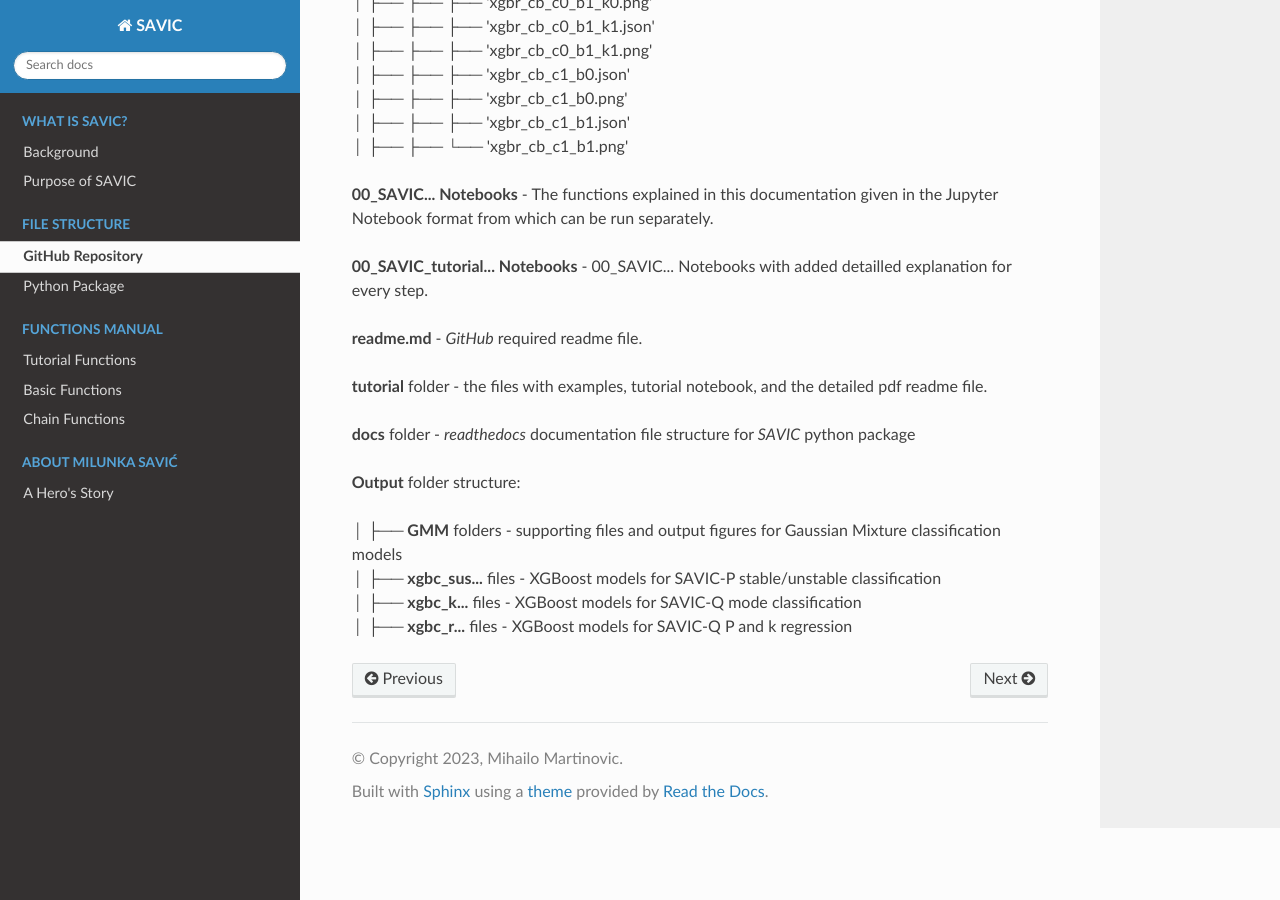
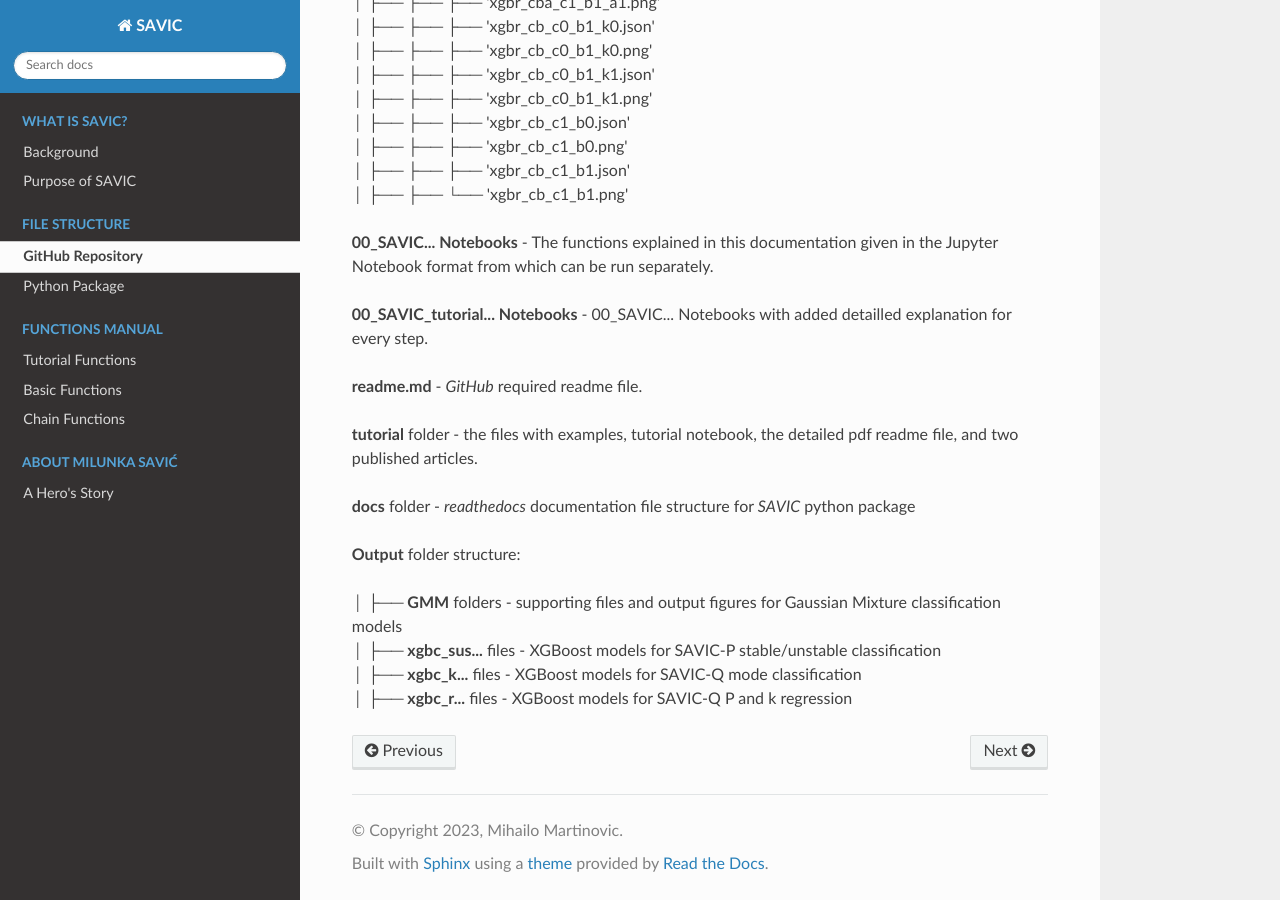
Before and after one commit to MihailoMartinovic/SAVIC, a Sphinx documentation site: the page built from docs/02-structure-git.rst, in a window 1280 px wide and 900 px high, scrolled down 2233 px. Built offline with Sphinx 7.4.7 and the Read the Docs theme 2.0.0, drawn with Linux system fonts in a browser that asks for light colours; some of the changed text lies outside the part shown.

Commit message:
Update 02-structure-git.rst

```diff
--- a/docs/02-structure-git.rst
+++ b/docs/02-structure-git.rst
@@ -104,7 +106,7 @@
 
 **readme.md** - *GitHub* required readme file.
 
-**tutorial** folder - the files with examples, tutorial notebook, and the detailed pdf readme file.
+**tutorial** folder - the files with examples, tutorial notebook, the detailed pdf readme file, and two published articles.
 
 **docs** folder - *readthedocs* documentation file structure for *SAVIC* python package
 
```
Also changed, not shown: other parts of docs/02-structure-git.rst (+2 -0 lines).
